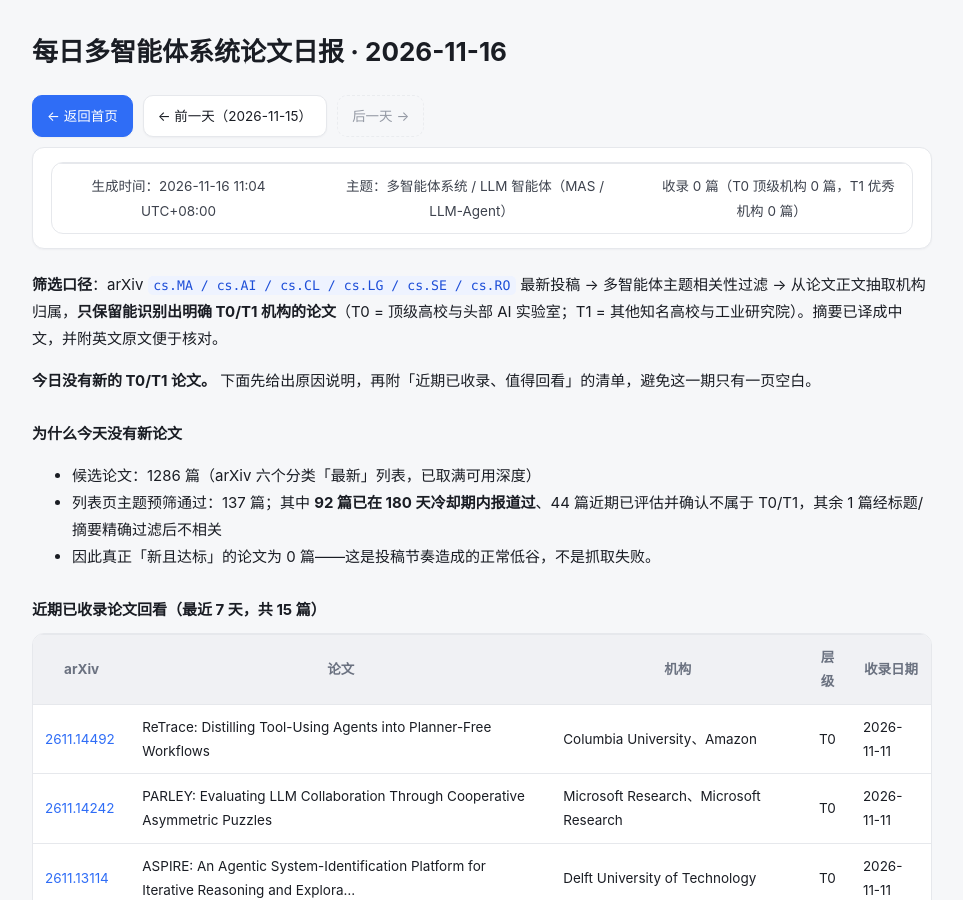
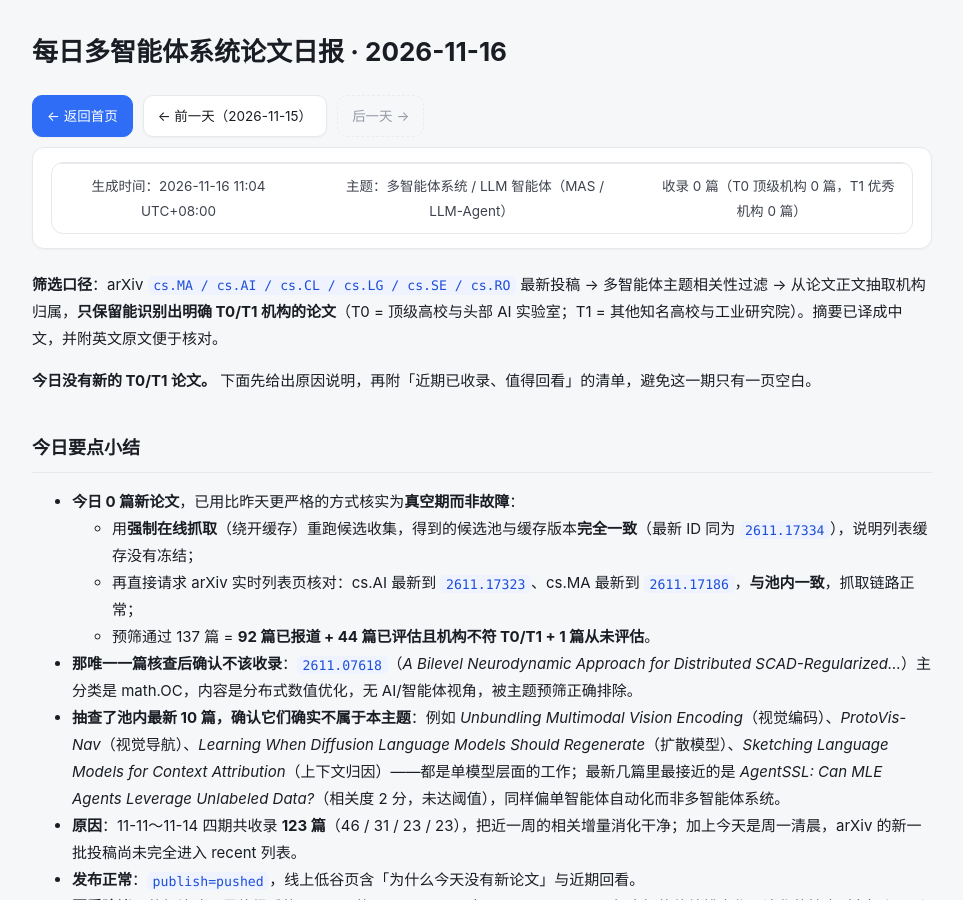
Before and after one commit to isaacveg/mas-daily, a Jekyll site: the page built from daily/2026-11-16.md, in a window 1280 px wide and 900 px high. Shown: the whole window, without its empty margins (158-1121 px from the left). Built offline with Jekyll 4.4.1, drawn with Linux system fonts in a browser that asks for light colours; some of the changed text lies outside the part shown.

Commit message:
report: 更新 2026-11-16 日报

```diff
--- a/daily/2026-11-16.md
+++ b/daily/2026-11-16.md
@@ -13,6 +13,18 @@ permalink: /daily/2026-11-16/
 **筛选口径**：arXiv `cs.MA / cs.AI / cs.CL / cs.LG / cs.SE / cs.RO` 最新投稿 → 多智能体主题相关性过滤 → 从论文正文抽取机构归属，**只保留能识别出明确 T0/T1 机构的论文**（T0 = 顶级高校与头部 AI 实验室；T1 = 其他知名高校与工业研究院）。摘要已译成中文，并附英文原文便于核对。
 
 **今日没有新的 T0/T1 论文。** 下面先给出原因说明，再附「近期已收录、值得回看」的清单，避免这一期只有一页空白。
+
+## 今日要点小结
+
+- **今日 0 篇新论文**，已用比昨天更严格的方式核实为**真空期而非故障**：
+  - 用**强制在线抓取**（绕开缓存）重跑候选收集，得到的候选池与缓存版本**完全一致**（最新 ID 同为 `2611.17334`），说明列表缓存没有冻结；
+  - 再直接请求 arXiv 实时列表页核对：cs.AI 最新到 `2611.17323`、cs.MA 最新到 `2611.17186`，**与池内一致**，抓取链路正常；
+  - 预筛通过 137 篇 = **92 篇已报道 + 44 篇已评估且机构不符 T0/T1 + 1 篇从未评估**。
+- **那唯一一篇核查后确认不该收录**：`2611.07618`（*A Bilevel Neurodynamic Approach for Distributed SCAD-Regularized...*）主分类是 math.OC，内容是分布式数值优化，无 AI/智能体视角，被主题预筛正确排除。
+- **抽查了池内最新 10 篇，确认它们确实不属于本主题**：例如 *Unbundling Multimodal Vision Encoding*（视觉编码）、*ProtoVis-Nav*（视觉导航）、*Learning When Diffusion Language Models Should Regenerate*（扩散模型）、*Sketching Language Models for Context Attribution*（上下文归因）——都是单模型层面的工作；最新几篇里最接近的是 *AgentSSL: Can MLE Agents Leverage Unlabeled Data?*（相关度 2 分，未达阈值），同样偏单智能体自动化而非多智能体系统。
+- **原因**：11-11～11-14 四期共收录 **123 篇**（46 / 31 / 23 / 23），把近一周的相关增量消化干净；加上今天是周一清晨，arXiv 的新一批投稿尚未完全进入 recent 列表。
+- **发布正常**：`publish=pushed`，线上低谷页含「为什么今天没有新论文」与近期回看。
+- **回看建议**：若想补读，最值得看的是 11-14 的 **MULTILOOP**（Google Research，把多智能体编排当作可演化的搜索对象）与 **Bait**（DeepMind，在奖励层面探测并堵住被利用的通道，而非事后过滤行为）；11-12 的 **智能体应该何时记忆？证伪门控式自我演化**（把「经验该不该写进长期记忆」变成可检验的假设验证流程）也很值得一看。
 
 ### 为什么今天没有新论文
 
```
